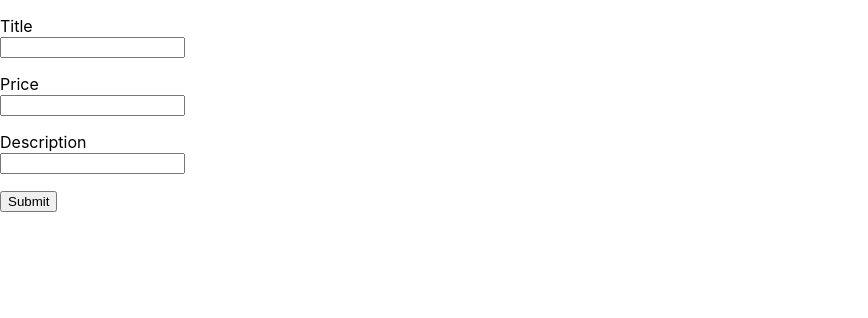
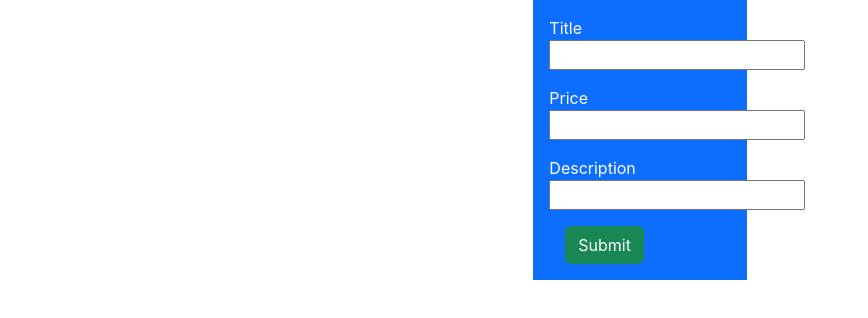
Before and after one commit to TRSCode/JavaScript_Part2, a React (Create React App) app in the folder productManager/client/: page / in a window 1280 px wide. Shown: the top 318 px of the page, without its empty margins (0-868 px from the left). Built offline with nearby package versions, Linux system fonts and the light colour scheme.

Commit message:
form style added

```diff
--- a/productManager/client/public/index.html
+++ b/productManager/client/public/index.html
@@ -15,6 +15,7 @@
       user's mobile device or desktop. See https://developers.google.com/web/fundamentals/web-app-manifest/
     -->
     <link rel="manifest" href="%PUBLIC_URL%/manifest.json" />
+    <link href="https://cdn.jsdelivr.net/npm/bootstrap@5.3.0-alpha3/dist/css/bootstrap.min.css" rel="stylesheet" integrity="sha384-KK94CHFLLe+nY2dmCWGMq91rCGa5gtU4mk92HdvYe+M/SXH301p5ILy+dN9+nJOZ" crossorigin="anonymous">
     <!--
       Notice the use of %PUBLIC_URL% in the tags above.
       It will be replaced with the URL of the `public` folder during the build.
--- a/productManager/client/src/components/ProductForm.jsx
+++ b/productManager/client/src/components/ProductForm.jsx
@@ -20,7 +20,7 @@ const ProductForm = () => {
     }
 
     return (
-        <form onSubmit={onSubmitHandler}>
+        <form onSubmit={onSubmitHandler} className="container p-3 mb-2 bg-primary text-white col-2">
             <p>
                 <label>Title</label><br/>
                 <input type="text" onChange = {(e)=>setTitle(e.target.value)}/>
@@ -33,7 +33,7 @@ const ProductForm = () => {
                 <label>Description</label><br/>
                 <input type="text" onChange = {(e)=>setDescription(e.target.value)}/>
             </p>
-            <input type="submit"/>
+            <input type="submit" className="btn btn-success mx-3"/>
         </form>
     )
 }
```
